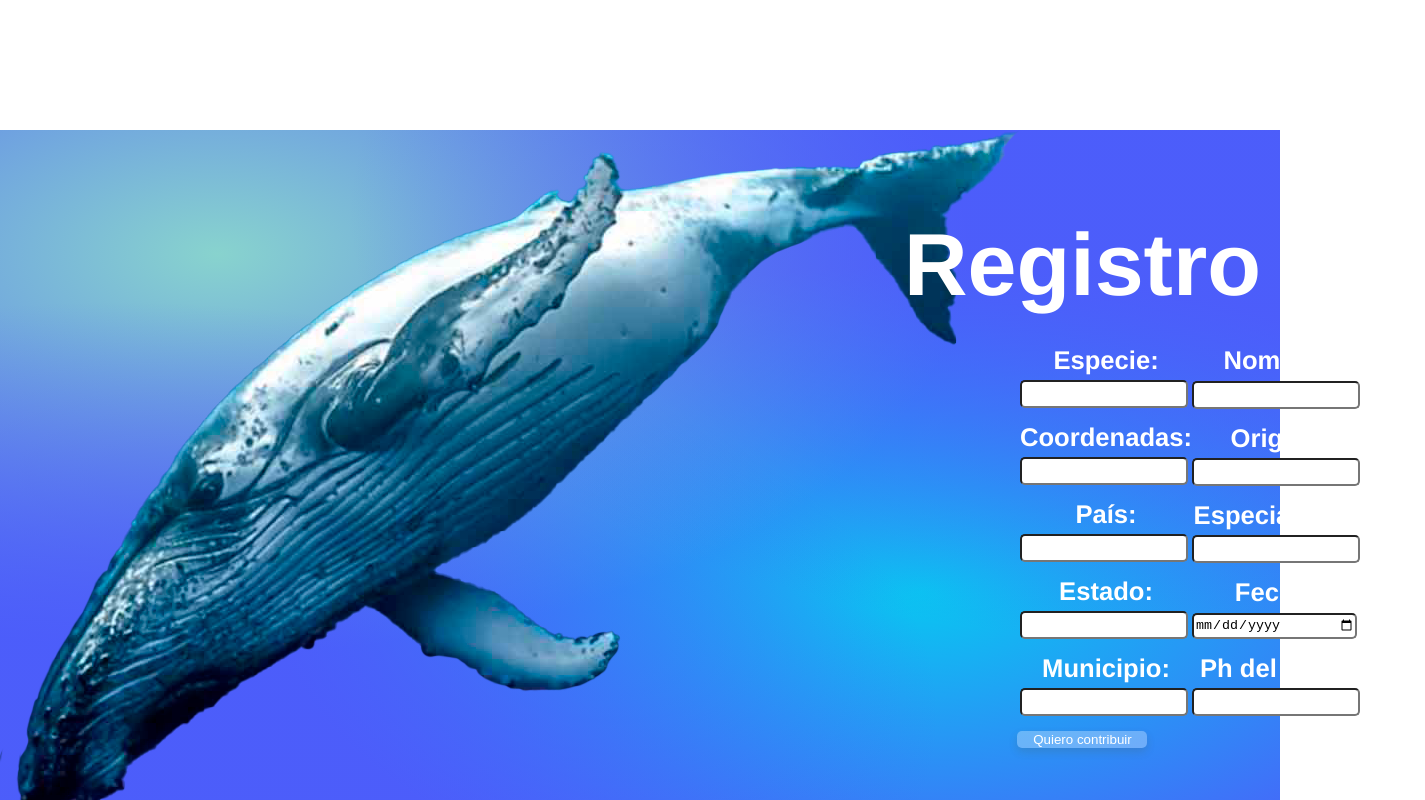
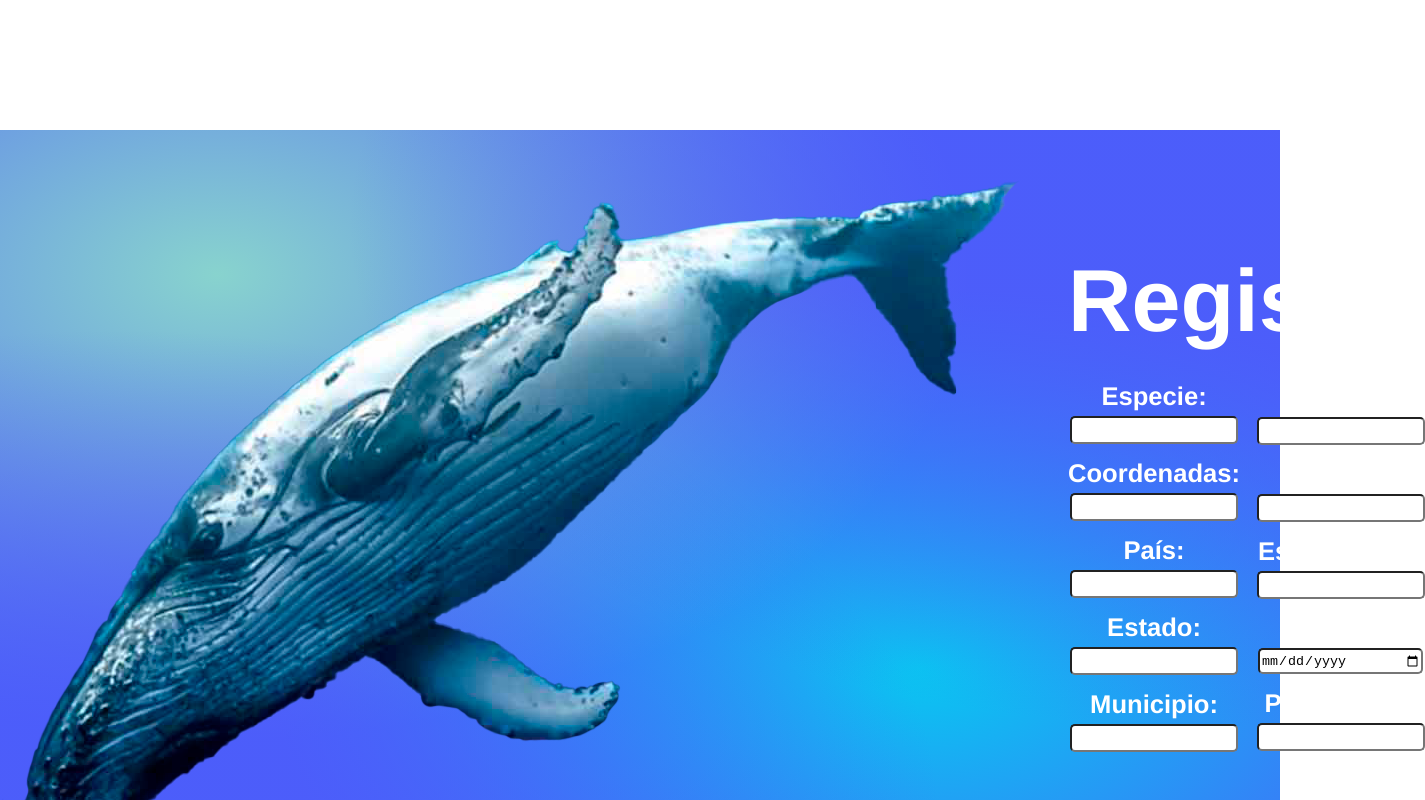
Before and after one commit to JosafatJimenezB/HacktTheOcean-Hackaton, a Vue app in the folder client/: page /#/ in a window 1280 px wide. Shown: the part 1760-2560 px from the top of the page, 1425 px wide, since content can reach past the window. Built offline with nearby package versions, Linux system fonts and the light colour scheme.

Commit message:
add: alineando el form

```diff
--- a/client/src/components/formularioSeccion.vue
+++ b/client/src/components/formularioSeccion.vue
@@ -50,6 +50,8 @@
     radial-gradient(at 72% 67%, hsla(191,93%,49%,1) 0px, transparent 50%);
     display: grid;
     grid-template-columns: repeat(2, 1fr);
+    gap: 3rem;
+    padding: 50px 0;
 }
 
 .form-section_left{
@@ -58,7 +60,7 @@
 }
 
 .form-section_right {
-    width: 35%;
+    width: 100%;
     height: 95%;
     display: flex;
     flex-direction: column;
@@ -75,19 +77,21 @@
 .form-section_right form {
     width: 100%;
     height: 80%;
-    display: flex;
-    justify-content: space-between;
-    align-items: center;
+    display: grid;
+    grid-template-columns: repeat(2, 1fr);
+    gap: 1rem;
 }
 .form-section_right div {
     height: 100%;
     display: flex;
     flex-direction: column;
-    justify-content: space-evenly;
+    align-items: center;
+    justify-content: center;
 }
 .form-section_right label {
     color: #fff;
     font-size: 1.6rem;
+    text-align: start;
     font-weight: 700;
 }
 .form-section_right input {
@@ -95,17 +99,24 @@
     height: 22px;
     margin: 5px 0 15px;
     border-radius: 5px;
+    outline: none;
 }
+
 .form-section_right button {
-    width: 130px;
-    height: 30px;
-    margin-bottom: 40px;
-    background-color: rgba(255, 255, 255, .3);
+    margin-top: 50px;
+    padding: 15px 30px;
+    background: rgba(255, 255, 255, .3);
+    font-size: 1rem;
     color: #fff;
     outline: none;
     border-radius: 5px;
     border: none;
     box-shadow: 0px 4px 8px 0px #59491E29;
+    cursor: pointer;
+    transition: background .3s ease-out;
 }
 
+.form-section_right button:hover{
+    background: rgba(255, 255, 255, 0.5);
+}
 </style>
```
